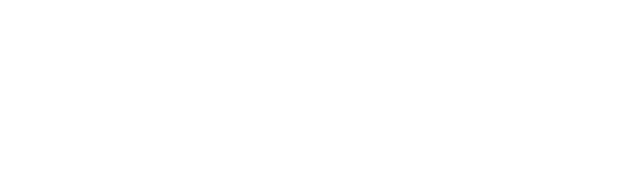
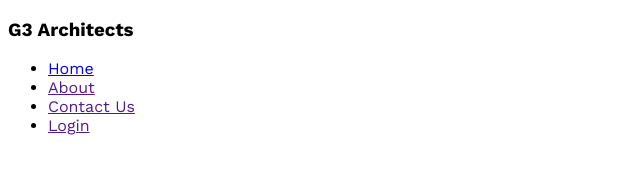
Before and after one commit to gazimaksudur2/g3_architects, a plain HTML site: page index.html in a window 1280 px wide. Shown: the whole page, without its empty margins (0-640 px from the left). Drawn offline with nearby package versions, Linux system fonts and the light colour scheme.

Commit message:
font set up done for my website

```diff
--- a/index.html
+++ b/index.html
@@ -7,7 +7,17 @@
     <link rel="stylesheet" href="styles/architects.css">
 </head>
 <body>
-    <header></header>
+    <header>
+        <nav>
+            <h3>G3 Architects</h3>
+            <ul>
+                <li><a href="#">Home</a></li>
+                <li><a href="">About</a></li>
+                <li><a href="">Contact Us</a></li>
+                <li><a href="">Login</a></li>
+            </ul>
+        </nav>
+    </header>
     <main></main>
     <footer></footer>
 </body>
--- a/styles/architects.css
+++ b/styles/architects.css
@@ -0,0 +1,5 @@
+/* work sans font from google fonts */
+@import url('https://fonts.googleapis.com/css2?family=Work+Sans:wght@400;500;600;700;800&display=swap');
+*{
+    font-family: 'Work Sans', sans-serif;
+}
```
